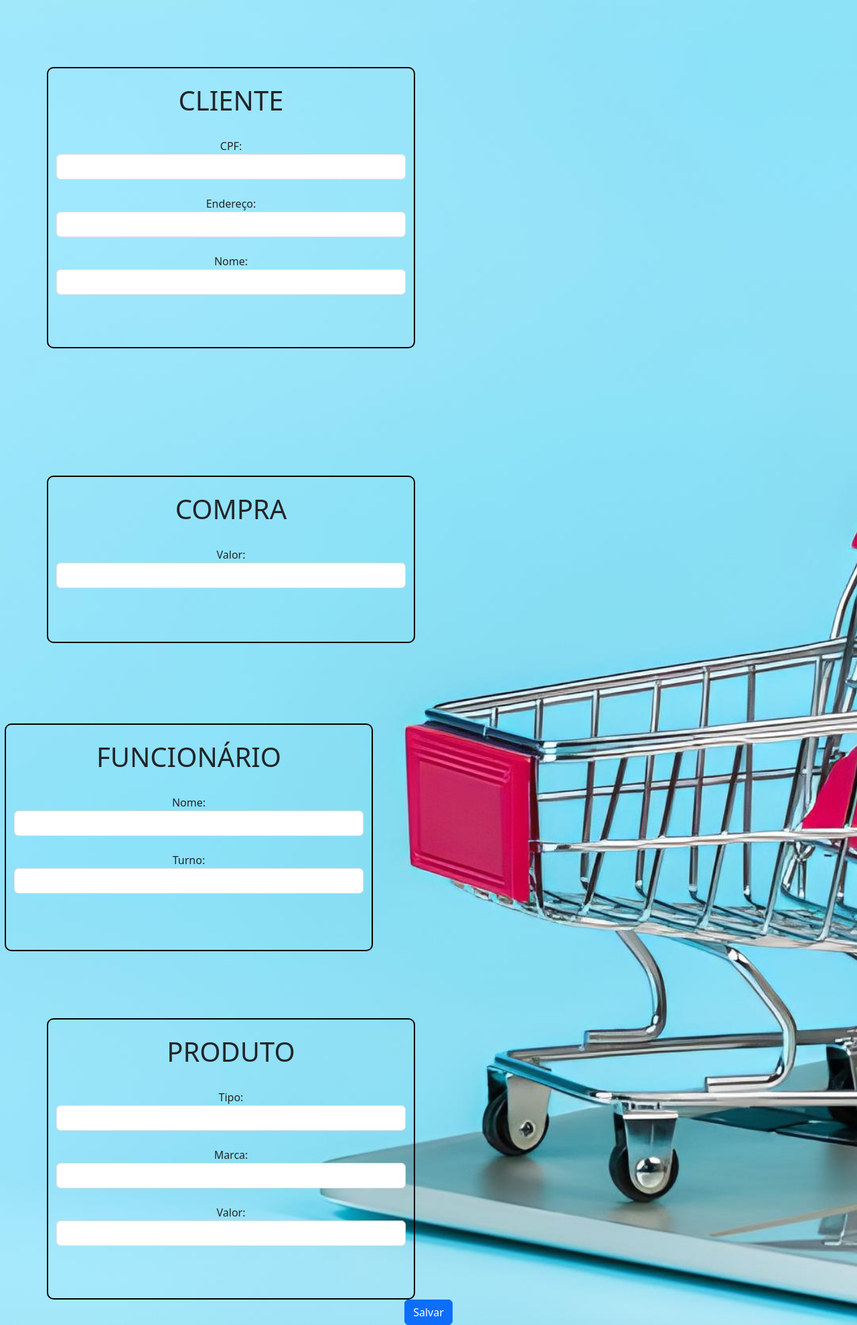
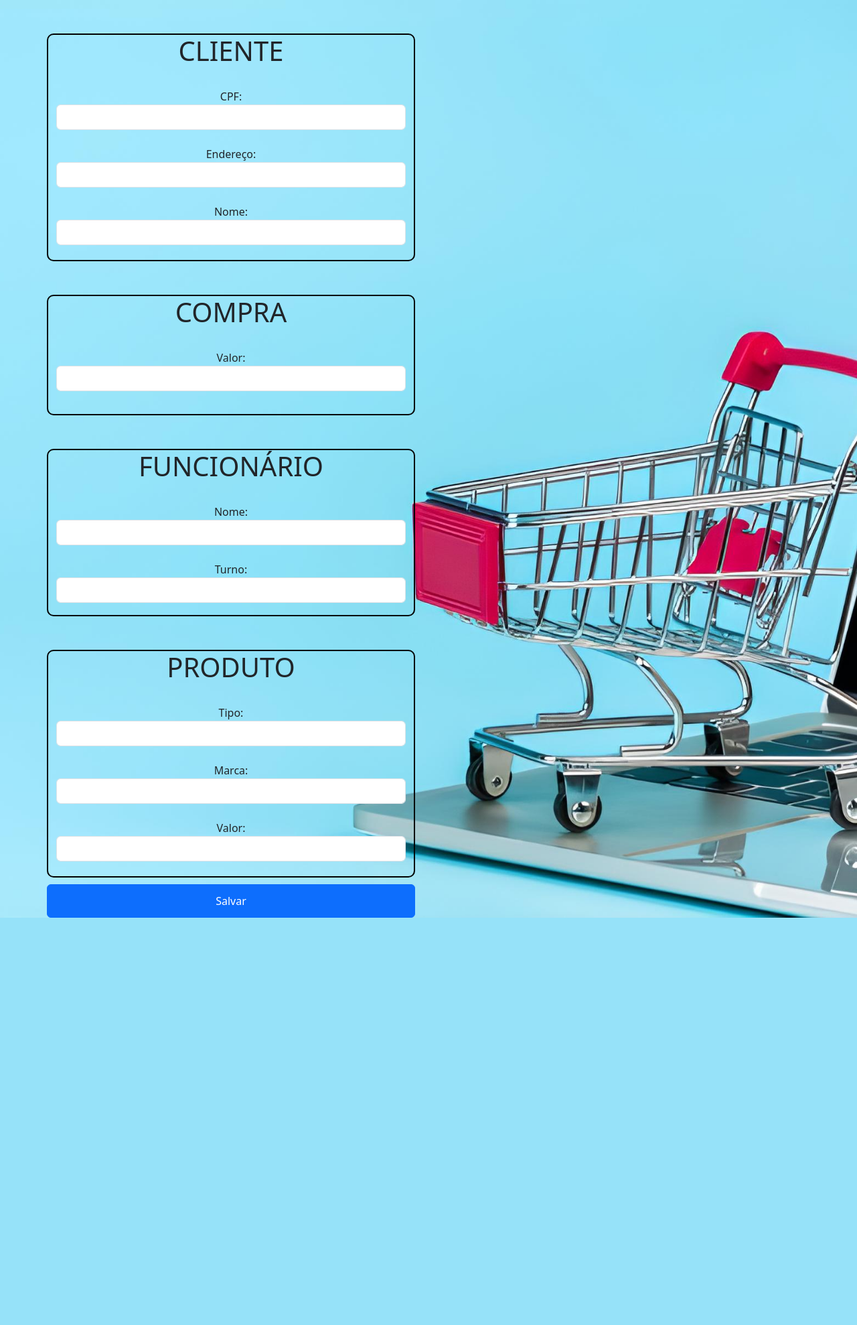
Before and after one commit to vanessamarinh0/trabbancodedados, a PHP site: page / in a window 1280 px wide. Shown: the whole page at 67% size. After the commit the page ends 1370 px from the top, so only its background shows below. Run offline with PHP 8.4, Linux system fonts and the light colour scheme.

Commit message:
Update index.php

```diff
--- a/index.php
+++ b/index.php
@@ -11,8 +11,7 @@
 background-repeat: no-repeat;
 background-position: center center;">
     <form method="post" action="salvar.php">
-    <div class="container" style="text-align: center; margin-left: 70px; margin-top: 100px; height: 420px; width: 550px; border: 2px solid black; border-radius: 10px;">
-     <br>
+    <div class="container" style="text-align: center; margin-left: 70px; margin-top: 50px; height: 340px; width: 550px; border: 2px solid black; border-radius: 10px;">
         <h1>CLIENTE</h1>
         <br>
         <div class="row">
@@ -34,8 +33,7 @@
         </div>
         <br>
     </div>
-    <div class="container" style="text-align: center; margin-left: 70px; margin-top: 190px; height: 250px; width: 550px; border: 2px solid black; border-radius: 10px;">
-    <br>
+    <div class="container" style="text-align: center; margin-left: 70px; margin-top: 50px; height: 180px; width: 550px; border: 2px solid black; border-radius: 10px;">
         <h1>COMPRA</h1>
         <br>
         <div class="row">
@@ -45,8 +43,7 @@
         </div>
         <br>
     </div>
-    <div class="container" style="text-align: center; margin-left: 7px; margin-top: 120px; height: 340px; width: 550px; border: 2px solid black; border-radius: 10px;">
-    <br>
+    <div class="container" style="text-align: center; margin-left: 70px; margin-top: 50px; height: 250px; width: 550px; border: 2px solid black; border-radius: 10px;">
         <h1>FUNCIONÁRIO</h1>
         <br>
         <div class="row">
@@ -62,8 +59,7 @@
         </div>
         <br>
     </div>
-    <div class="container" style="text-align: center; margin-left: 70px; margin-top: 100px; height: 420px; width: 550px; border: 2px solid black; border-radius: 10px;">
-    <br>
+    <div class="container" style="text-align: center; margin-left: 70px; margin-top: 50px; height: 340px; width: 550px; border: 2px solid black; border-radius: 10px;">
         <h1>PRODUTO</h1>
         <br>
         <div class="row">
@@ -85,11 +81,12 @@
         </div>
         <br>
     </div>
-    <div class="row">
-            <div class="text-center">
+
+    <div class="row" style="text-align: center; margin-left: 70px; margin-top: 10px; height: 50px; width: 550px;">
                 <button type="submit" class=" btn btn-primary">Salvar</button>
-            </div>
-        </div>
+                <br>
+                <br>
+    </div>
     </form>
 </body>
 </html>
```
